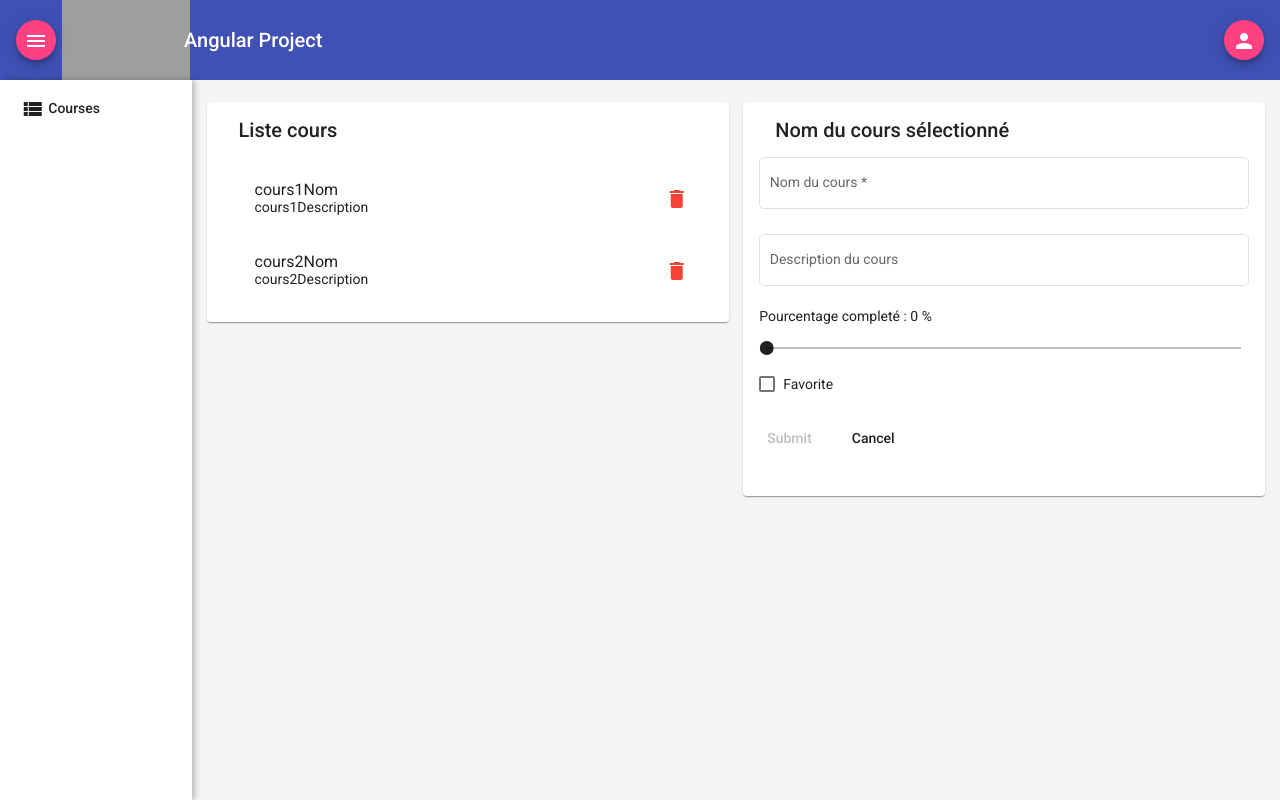
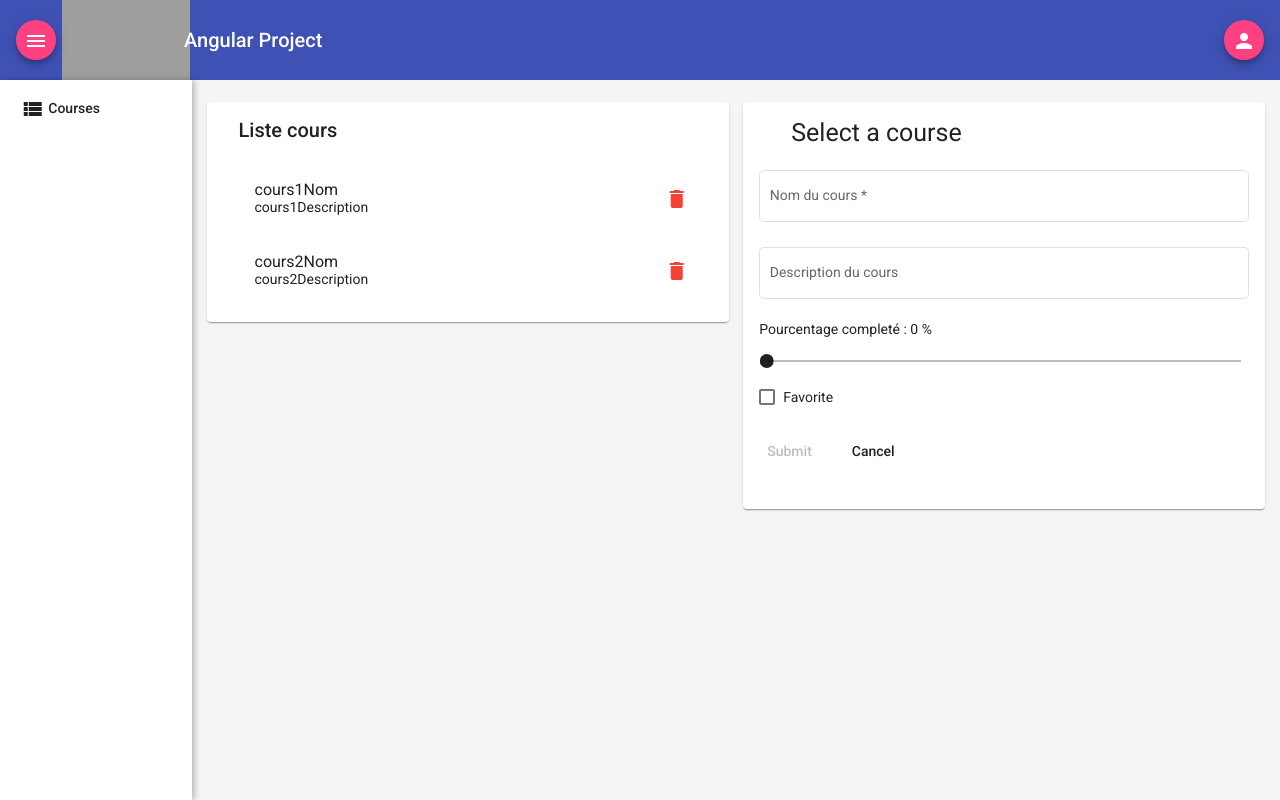
Before and after one commit to Axpers/courses-management, an Angular app: page /courses in a window 1280 px wide. Built offline with nearby package versions, Linux system fonts and the light colour scheme; grey boxes are pictures that could not be loaded.

Commit message:
Correction de submit et ajout d'une méthode pour modifier un cours existant

```diff
--- a/src/app/courses/course-form/course-form.component.html
+++ b/src/app/courses/course-form/course-form.component.html
@@ -1,35 +1,50 @@
 <mat-card>
   <mat-card-header>
-    <mat-card-title>Nom du cours sélectionné</mat-card-title>
+    <span *ngIf="selectedCourse.name; else elseBlock">{{originalTitle}}</span>
+    <ng-template #elseBlock>
+      <span class="header-span">
+        Select a course
+      </span>
+    </ng-template>
   </mat-card-header>
   <form #form="ngForm" (submit)="submitCourse.emit(selectedCourse)">
     <mat-card-content>
       <mat-form-field appearance="outline">
         <mat-label>Nom du cours</mat-label>
-        <input matInput
+        <input
+          matInput
           type="text"
           name="nom"
           required
-               [(ngModel)]="selectedCourse.name">
+          [(ngModel)]="selectedCourse.name"
+        >
       </mat-form-field>
       <mat-form-field appearance="outline">
         <mat-label>Description du cours</mat-label>
-        <input matInput
+        <input
+          matInput
           type="text"
           name="description"
-               [(ngModel)]="selectedCourse.description">
+          [(ngModel)]="selectedCourse.description"
+        >
       </mat-form-field>
 
-      <label>Pourcentage completé : {{selectedCourse.percentageComplete}} %</label>
-      <mat-slider thumbLabel
+      <label for="percentComplete">Pourcentage completé : {{selectedCourse.percentageComplete}} %</label>
+      <mat-slider
+        thumbLabel
         min="0"
         max="100"
         name="percentComplete"
-                  [(ngModel)]="selectedCourse.percentageComplete">
+        id="percentComplete"
+        title="percentComplete"
+        [(ngModel)]="selectedCourse.percentageComplete"
+      >
       </mat-slider>
-      <mat-checkbox color="primary"
+      <mat-checkbox
+        color="primary"
         [(ngModel)]="selectedCourse.favorite"
-                    name="favori">
+        name="favori"
+      >
         Favorite
       </mat-checkbox>
 
@@ -41,7 +56,6 @@
       <button type="button" mat-button (click)="resetSelectedCourse.emit(selectedCourse)">
         Cancel
       </button>
-
     </mat-card-actions>
   </form>
 </mat-card>
--- a/src/app/courses/course-form/course-form.component.scss
+++ b/src/app/courses/course-form/course-form.component.scss
@@ -2,3 +2,8 @@ mat-card-content {
   display: flex;
   flex-flow: column wrap;
 }
+
+span{
+  font-size: 25px;
+  margin-bottom: 20px;
+}
--- a/src/app/courses/course-form/course-form.component.ts
+++ b/src/app/courses/course-form/course-form.component.ts
@@ -6,7 +6,23 @@ import {Component, EventEmitter, Input, Output} from '@angular/core';
   styleUrls: ['./course-form.component.scss']
 })
 export class CourseFormComponent {
-  @Input() selectedCourse;
+  selectedCourse: {
+    id: null,
+    name: '',
+    description: '',
+    percentageComplete: 0,
+    favorite: false
+  };
+  originalTitle: '';
+
   @Output() resetSelectedCourse = new EventEmitter();
   @Output() submitCourse = new EventEmitter();
+
+  @Input() set course(value) {
+    if (value) {
+      this.selectedCourse = {...value};
+      this.originalTitle = this.selectedCourse.name;
+    }
+  }
+
 }
--- a/src/app/courses/courses.component.html
+++ b/src/app/courses/courses.component.html
@@ -7,7 +7,7 @@
   </div>
 
   <div>
-    <app-course-form [selectedCourse]="selectedCourse"
+    <app-course-form [course]="selectedCourse"
                      (submitCourse)="submitCourse($event)"
                      (resetSelectedCourse)="resetSelectedCourse()">
     </app-course-form>
--- a/src/app/courses/courses.component.ts
+++ b/src/app/courses/courses.component.ts
@@ -46,10 +46,14 @@ export class CoursesComponent implements OnInit {
   }
 
   submitCourse(course) {
-    const courses = this.coursesService.getAllCourses();
-    if (!courses.includes(course)) {
+    const courses = (this.coursesService.getAllCourses()).filter(v => v.id === course.id);
+    if (courses.length === 0) {
       course.id = courses.length;
       this.coursesService.createCourse(course);
+      console.log('Course created!', course);
+    } else {
+      this.coursesService.updateCourse(course);
+      console.log('Course updated!', course);
     }
     this.loadCourses();
   }
--- a/src/app/shared/courses-list.service.ts
+++ b/src/app/shared/courses-list.service.ts
@@ -37,4 +37,10 @@ export class CoursesListService {
   createCourse(course) {
     this.courses.push(course);
   }
+
+  updateCourse(course) {
+    const courses = this.courses;
+    const index = courses.findIndex(v => v.id === course.id);
+    courses[index] = {...course};
+  }
 }
```
Lines whose indentation alone changed are shown as unchanged.
